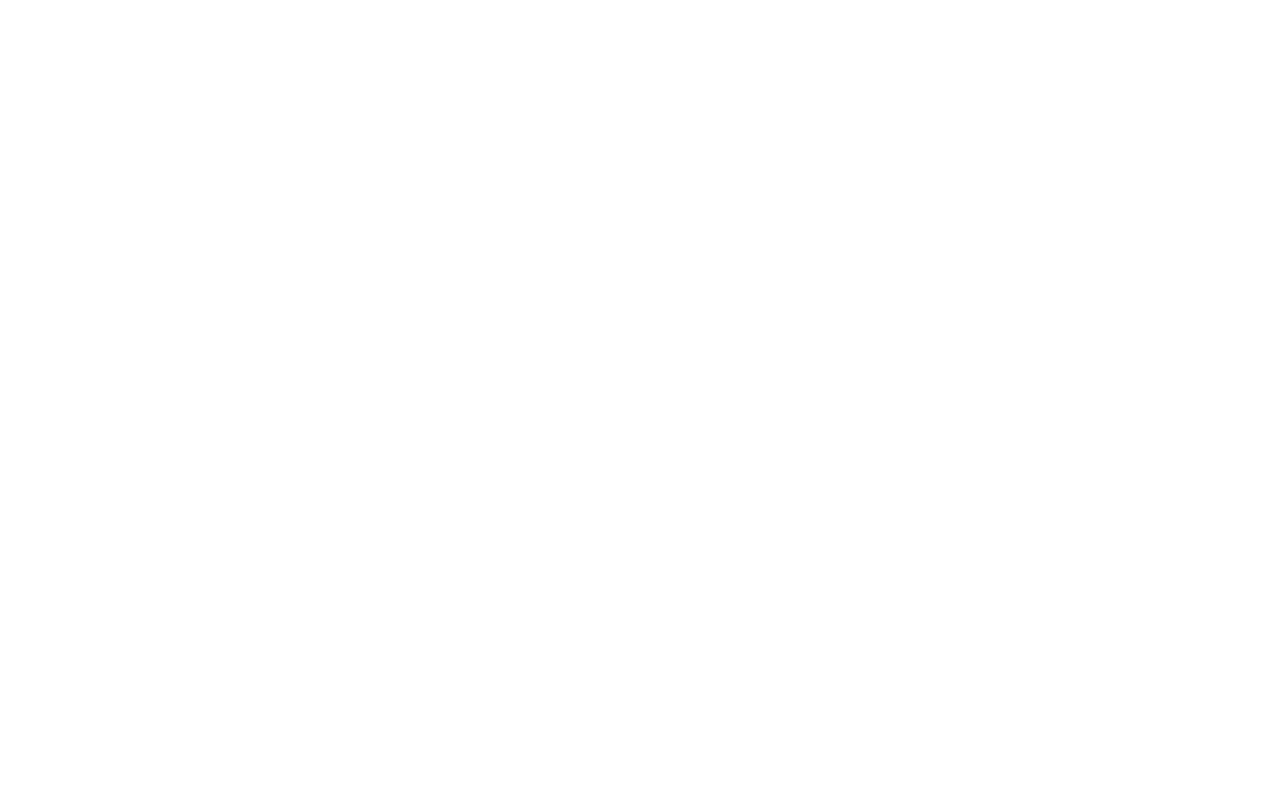
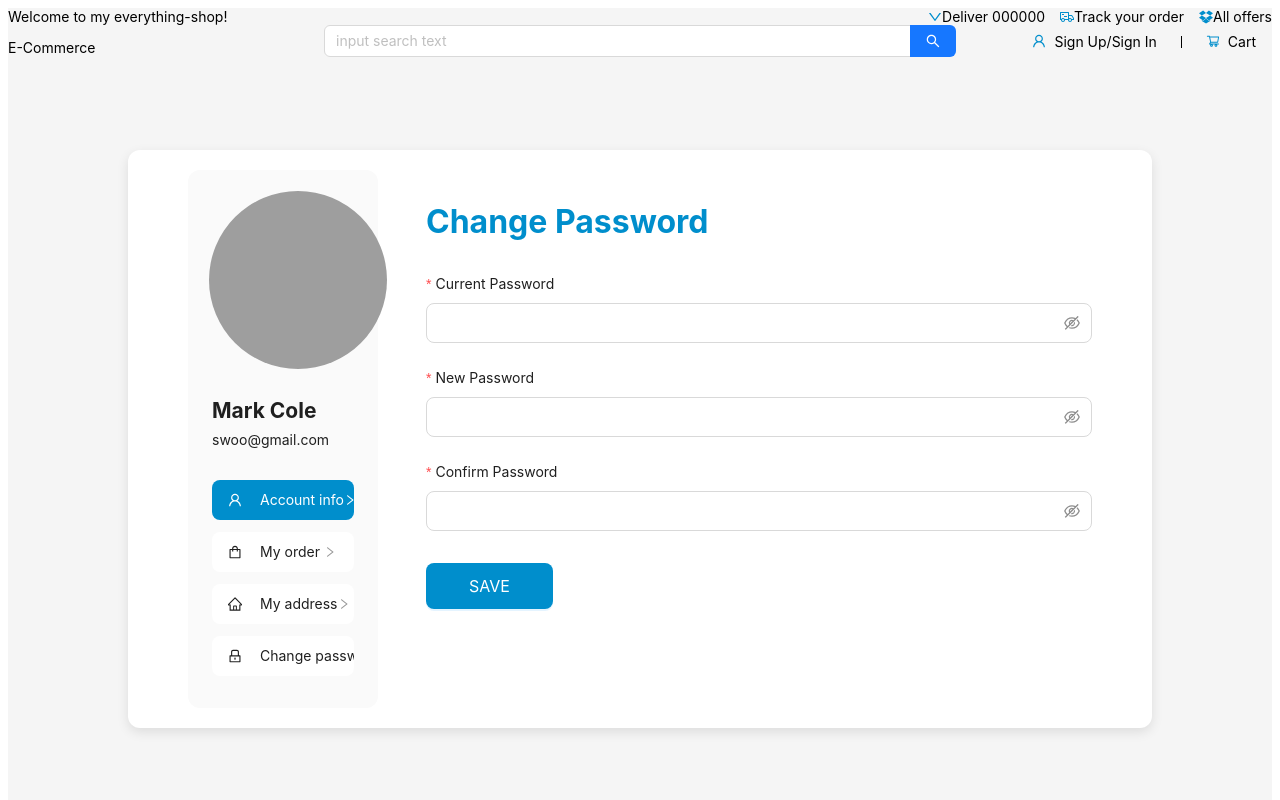
Before and after one commit to raisfordiner/the-everything-shop, a React app in the folder frontend/: page /profile/change-password in a window 1280 px wide. Before the commit this address had no page. Shown: the top 800 px of the page. Built offline with nearby package versions, Linux system fonts and the light colour scheme; grey boxes are pictures that could not be loaded; the HTML template or start-up script is replaced by a standard one.

Commit message:
feat: Add change password page

```diff
--- a/frontend/src/components/layouts/Profile/Profile.jsx
+++ b/frontend/src/components/layouts/Profile/Profile.jsx
@@ -51,6 +51,7 @@ const Profile = () => {
         {
             key: "change-password",
             label: (
+                <Link to="change-password">
                     <div className={"profile__menu-item"}>
                         <div className="profile__menu-item-left">
                             <LockOutlined/>
@@ -58,6 +59,7 @@ const Profile = () => {
                         </div>
                         <RightOutlined className="profile__menu-item-right"/>
                     </div>
+                </Link>
             ),
         },
     ];
--- /dev/null
+++ b/frontend/src/pages/customer/ChangePassword/ChangePassword.jsx
@@ -0,0 +1,45 @@
+import React from 'react'
+import {Button, Col, Form, Input, Row} from "antd";
+
+const ChangePassword = () => {
+    return (
+        <>
+            <Form layout="vertical" name={"account_form"} className="account__form">
+                <h2 style={{fontSize: "32px", color: '#008ECC'}}>Change Password</h2>
+
+                <Form.Item
+                    label="Current Password"
+                    name="current_password"
+                    rules={[{ required: true, message: 'Please input your current password!' }]}
+                >
+                    <Input.Password size="large"/>
+                </Form.Item>
+
+                <Form.Item
+                    label="New Password"
+                    name="new_password"
+                    rules={[{ required: true, message: 'Please input your new password!' }]}
+                >
+                    <Input.Password size="large"/>
+                </Form.Item>
+
+                <Form.Item
+                    label="Confirm Password"
+                    name="confirm_password"
+                    rules={[{ required: true, message: 'Please input your confirm password!' }]}
+                >
+                    <Input.Password size="large" />
+                </Form.Item>
+
+                <Form.Item style={{marginTop: '32px'}}>
+                    <Button type="primary" htmlType="submit" size="large"
+                            style={{padding: '22px 42px', color: "white", backgroundColor: "#008ECC"}}>
+                        SAVE
+                    </Button>
+                </Form.Item>
+            </Form>
+        </>
+    )
+}
+
+export default ChangePassword;
--- a/frontend/src/routes/routes.jsx
+++ b/frontend/src/routes/routes.jsx
@@ -7,6 +7,7 @@ import Register from "../pages/customer/Register/Register.jsx";
 import Profile from "../components/layouts/Profile/Profile.jsx";
 import AccountInfo from "../pages/customer/AccountInfo/AccountInfo.jsx";
 import Address from "../pages/customer/Address/Address.jsx";
+import ChangePassword from "../pages/customer/ChangePassword/ChangePassword.jsx";
 
 
 export const routes = [
@@ -37,6 +38,10 @@ export const routes = [
                     {
                         path: 'my-address',
                         element: <Address />,
+                    },
+                    {
+                        path: 'change-password',
+                        element: <ChangePassword />,
                     }
                 ]
             }
```
Lines whose indentation alone changed are shown as unchanged.
